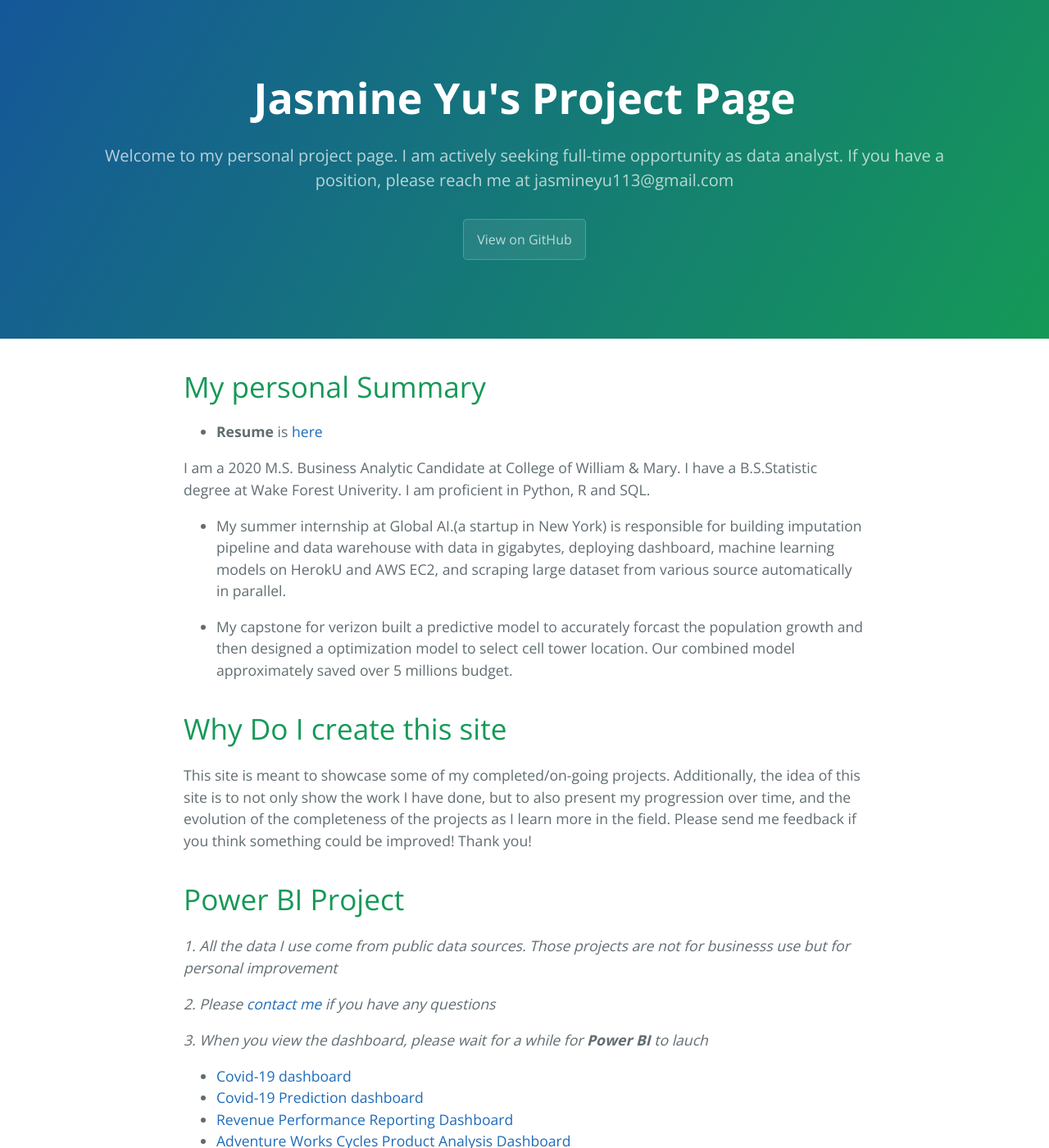
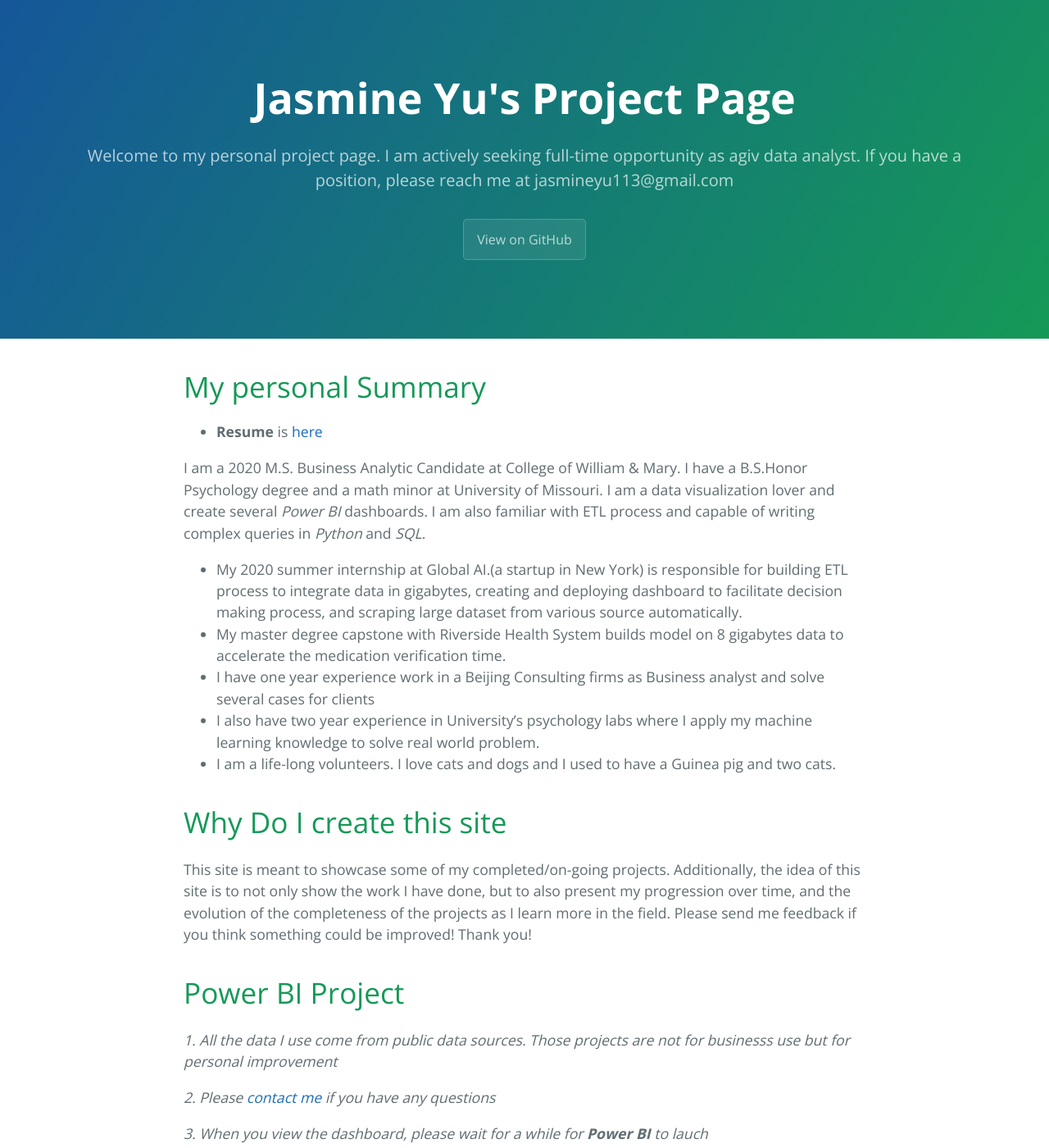
Before and after one commit to fairyjump/Jasminejump.github.io, a Jekyll site: the page built from index.md, in a window 1280 px wide and 1400 px high. Shown: the whole window at 82% size. Built offline with Jekyll 4.4.1, drawn with Linux system fonts in a browser that asks for light colours.

Commit message:
Update index.md

```diff
--- a/index.md
+++ b/index.md
@@ -1,17 +1,19 @@
 ---
 layout: default
 title: Jasmine Yu's Project Page
-description: Welcome to my personal project page. I am actively seeking full-time opportunity as data analyst. If you have a position, please reach me at jasmineyu113@gmail.com
+description: Welcome to my personal project page. I am actively seeking full-time opportunity as agiv data analyst. If you have a position, please reach me at jasmineyu113@gmail.com
 ---
 # My personal Summary
 - **Resume** is [here](/Jasmine_Resume.docx)
 
 
-I am a 2020 M.S. Business Analytic Candidate at College of William & Mary. I have a B.S.Statistic degree at Wake Forest Univerity. I am proficient in Python, R and SQL.
+I am a 2020 M.S. Business Analytic Candidate at College of William & Mary. I have a B.S.Honor Psychology degree and a math minor at University of Missouri. I am a data visualization lover and create several *Power BI* dashboards. I am also familiar with ETL process and capable of writing complex queries in _Python_ and _SQL_.
 
-- My summer internship at Global AI.(a startup in New York) is responsible for building imputation pipeline and data warehouse with data in gigabytes, deploying dashboard, machine learning models on HerokU and AWS EC2, and scraping large dataset from various source automatically in parallel.
-
-- My capstone for verizon built a predictive model to accurately forcast the population growth and then designed a optimization model to select cell tower location. Our combined model approximately saved over 5 millions budget.
+- My 2020 summer internship  at Global AI.(a startup in New York) is responsible for building ETL process to integrate data in gigabytes, creating and deploying dashboard to facilitate decision making process, and scraping large dataset from various source automatically.
+- My master degree capstone with Riverside Health System builds model on 8 gigabytes data to accelerate the medication verification time.
+- I have one year experience work in a Beijing Consulting firms as Business analyst and solve several cases for clients
+- I also have two year experience in University's psychology labs where I apply my machine learning knowledge to solve real world problem.
+- I am a life-long volunteers. I love cats and dogs and I used to have a Guinea pig and two cats.
 
 # Why Do I create this site
 
```
